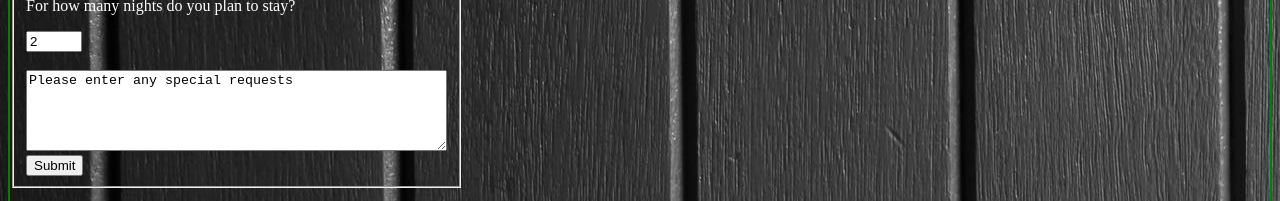
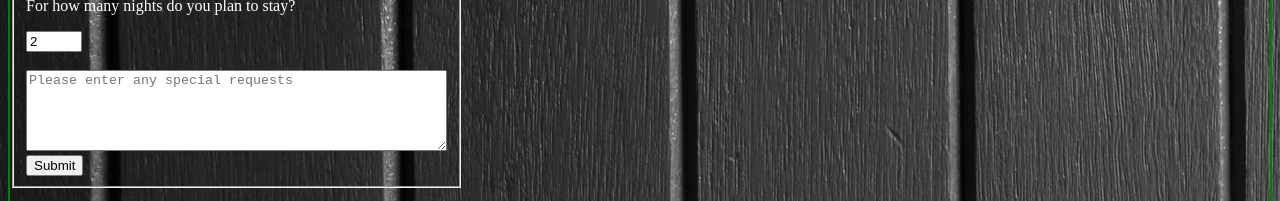
Before and after one commit to Donal-lynch/my_hotel_website, a plain HTML site: page booking.html in a window 1280 px wide. Shown: the part 474-675 px from the top of the page. Drawn offline with Linux system fonts and the light colour scheme.

Commit message:
Placeholder text added to free text box

```diff
--- a/booking.html
+++ b/booking.html
@@ -47,7 +47,7 @@
 							<INPUT TYPE="NUMBER" MIN="1" MAX="10" STEP="1" VALUE="2">
 							<br>
 							<br>
-							<textarea rows="5" cols="50" spellcheck>Please enter any special requests</textarea>
+							<textarea rows="5" cols="50" spellcheck placeholder="Please enter any special requests"></textarea>
 							<br>
 							<button>Submit</button>
 						</fieldset>
```
